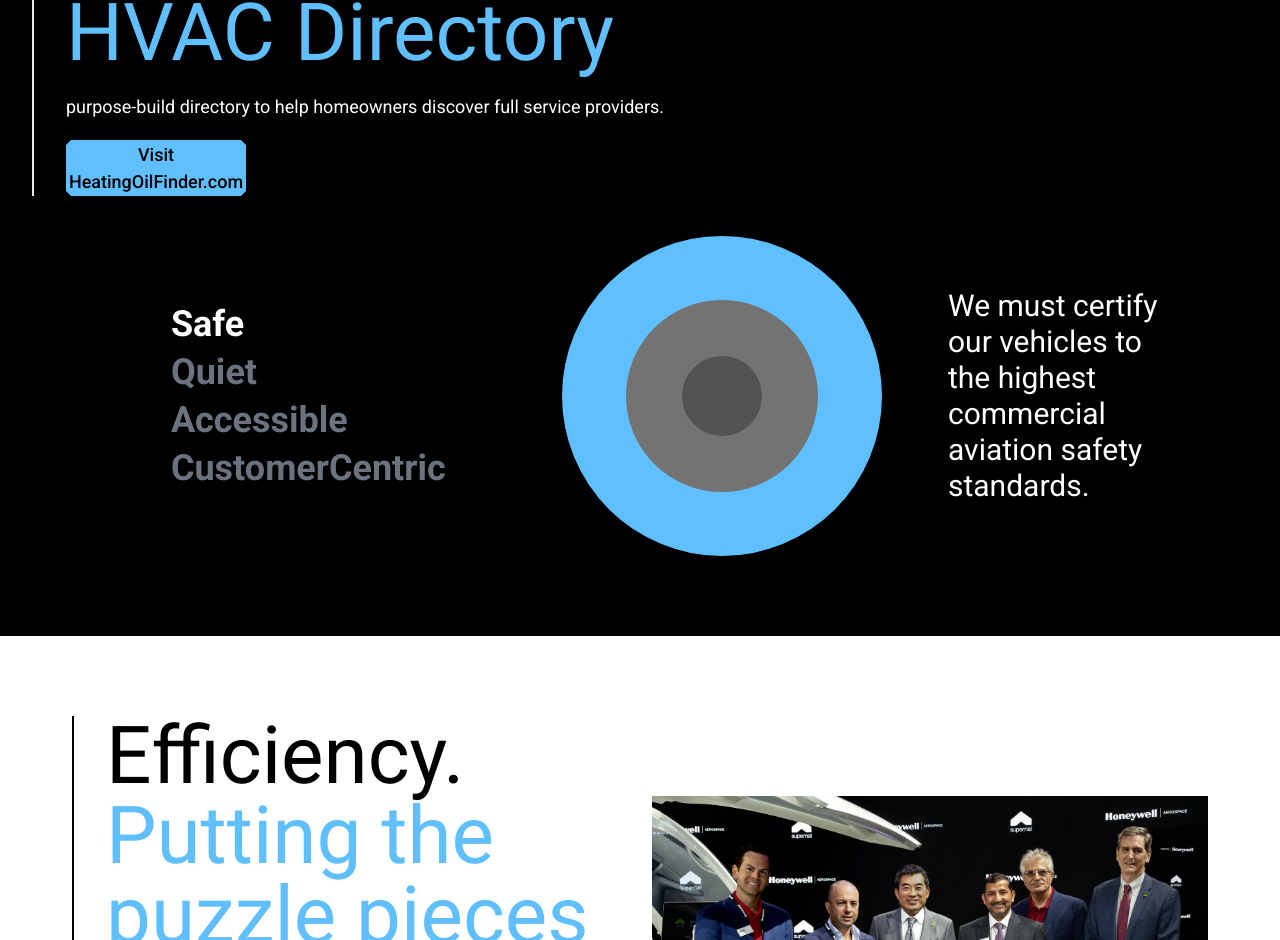
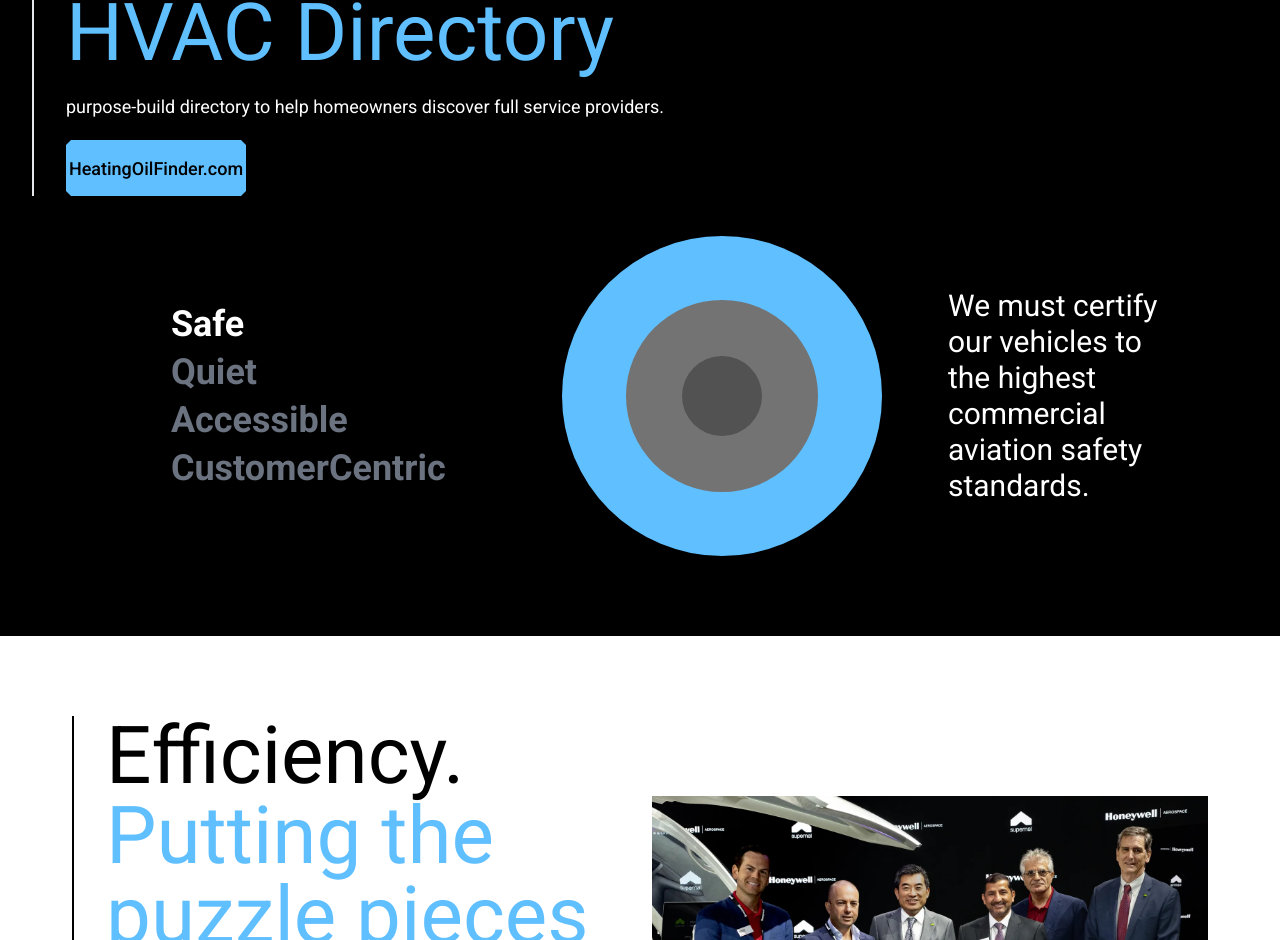
Before and after one commit to Hansraj8149/supernal.aero-clone, a Next.js app: page / in a window 1280 px wide. Shown: the part 7047-7987 px from the top of the page. Built offline with nearby package versions, Linux system fonts and the light colour scheme.

Commit message:
ui change

```diff
--- a/components/Approach.tsx
+++ b/components/Approach.tsx
@@ -37,7 +37,7 @@ const Approach = () => {
         title='Heating Oil Finder'
         span='HVAC Directory'
         description='purpose-build directory to help homeowners discover full service providers.'
-        buttonName='Visit HeatingOilFinder.com'
+        buttonName='HeatingOilFinder.com'
         color='white'
       />
       <div className='flex flex-col lg:flex-row md:flex-row mt-10 gap-2  lg:items-center lg:justify-center '>
```
